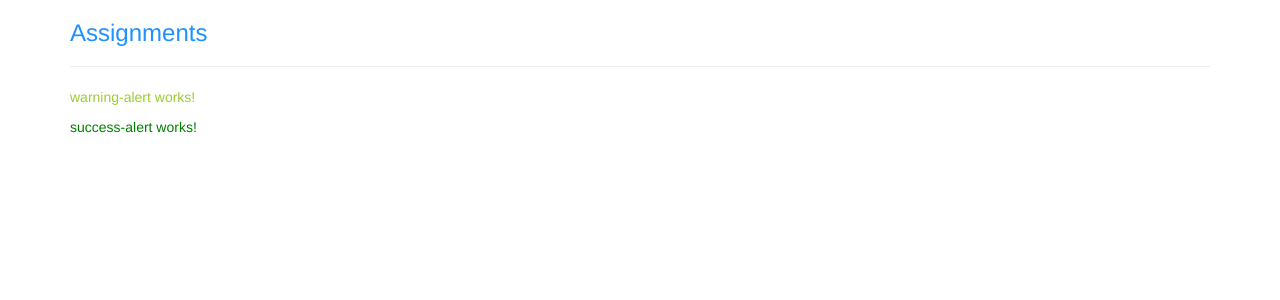
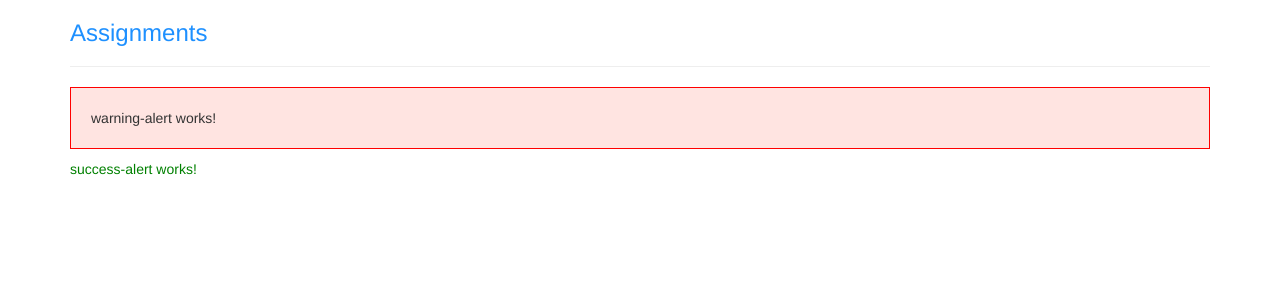
Before and after one commit to VitorGCS/Angular-fundamentals, an Angular app: page / in a window 1280 px wide. Shown: the top 300 px of the page. Built offline with nearby package versions, Linux system fonts and the light colour scheme.

Commit message:
Inline and template html and css - assignment done

```diff
--- a/src/app/warning-alert/warning-alert.component.ts
+++ b/src/app/warning-alert/warning-alert.component.ts
@@ -5,7 +5,9 @@ import { Component, OnInit } from '@angular/core';
   template: '<p>warning-alert works!</p>',
   styles: [`
     p{
-      color: yellowgreen;
+      padding: 20px;
+      background-color: mistyrose;
+      border: 1px solid red;
     }`
   ]
 })
```
